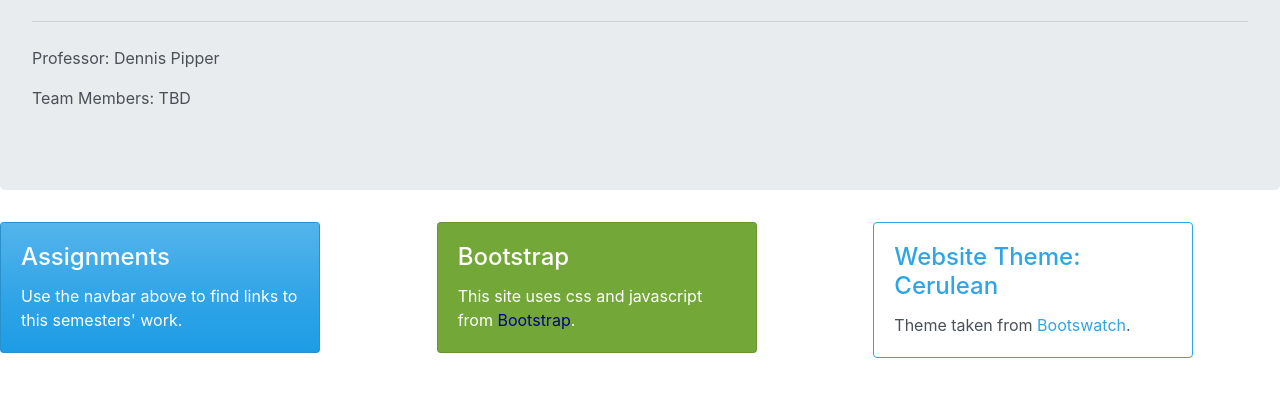
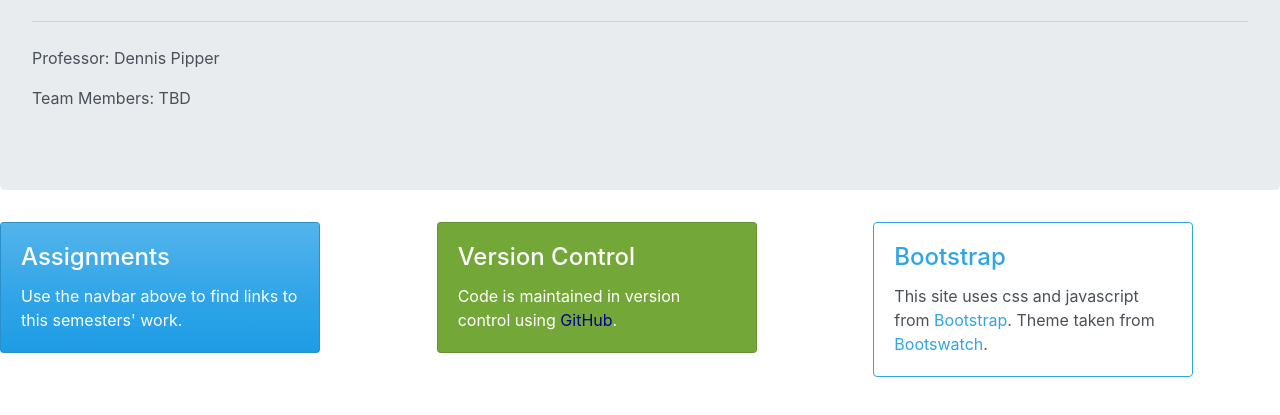
Before and after one commit to anthonymachniak/CITW165_JS, a plain HTML site: page index.html in a window 1280 px wide. Shown: the part 247-662 px from the top of the page. Drawn offline with Linux system fonts and the light colour scheme.

Commit message:
Changed cards to include github version control.

```diff
--- a/index.html
+++ b/index.html
@@ -57,11 +57,14 @@
             </div>
         </div>
 
+
+
+
         <div class="col-lg-4">
             <div class="card text-white bg-success mb-3" style="max-width: 20rem;">
                 <div class="card-body">
-                    <h4 class="card-title">Bootstrap</h4>
-                    <p class="card-text">This site uses css and javascript from <a style="color:darkblue" href="https://getbootstrap.com/">Bootstrap</a>.</p>
+                    <h4 class="card-title">Version Control</h4>
+                    <p class="card-text">Code is maintained in version control using <a style="color:darkblue" href="https://github.com/anthonymachniak/CITW165_JS">GitHub</a>.</p>
                 </div>
             </div>
         </div>
@@ -69,8 +72,8 @@
         <div class="col-lg-4">
             <div class="card border-primary mb-3" style="max-width: 20rem;">
                 <div class="card-body">
-                    <h4 class="card-title">Website Theme: Cerulean</h4>
-                    <p class="card-text">Theme taken from <a href="https://bootswatch.com/cerulean/">Bootswatch</a>.</p>
+                    <h4 class="card-title">Bootstrap</h4>
+                    <p class="card-text">This site uses css and javascript from <a href="https://getbootstrap.com/">Bootstrap</a>. Theme taken from <a href="https://bootswatch.com/cerulean/">Bootswatch</a>.</p>
                 </div>
             </div>
         </div>
```
